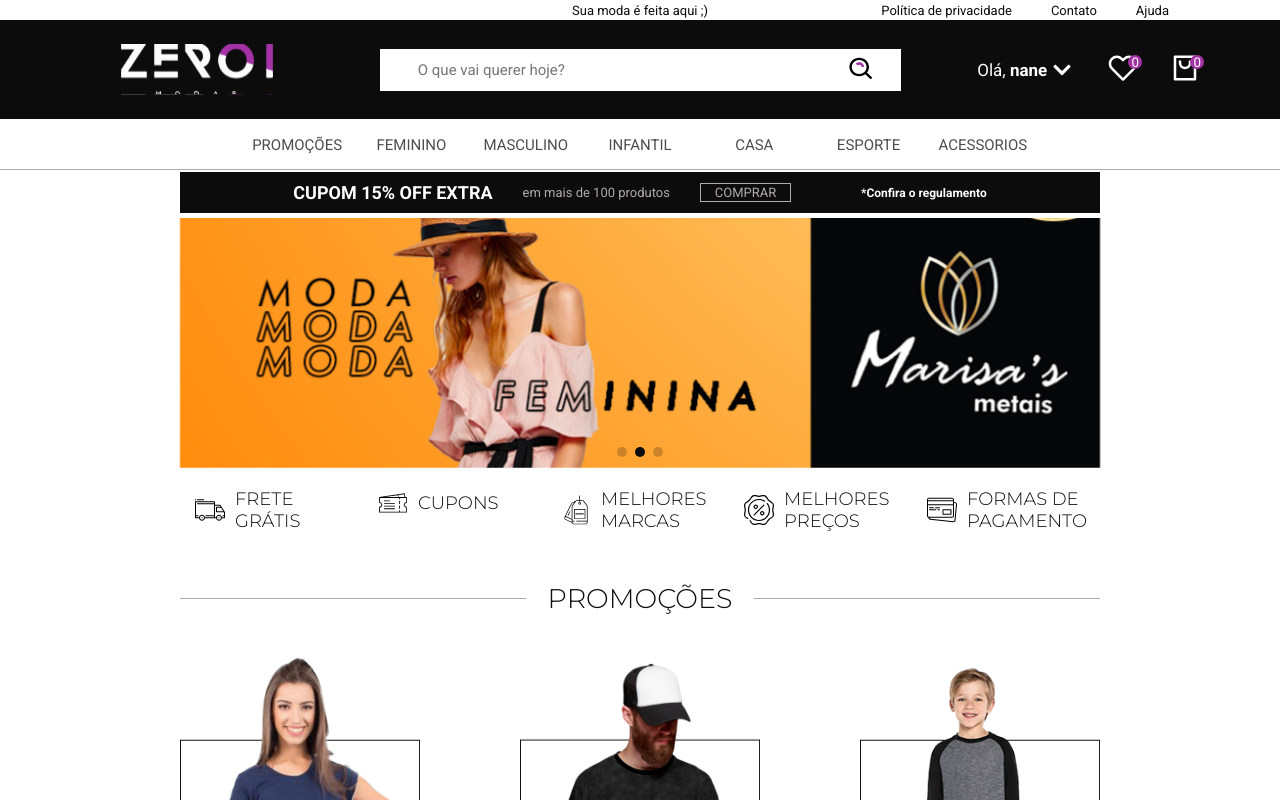
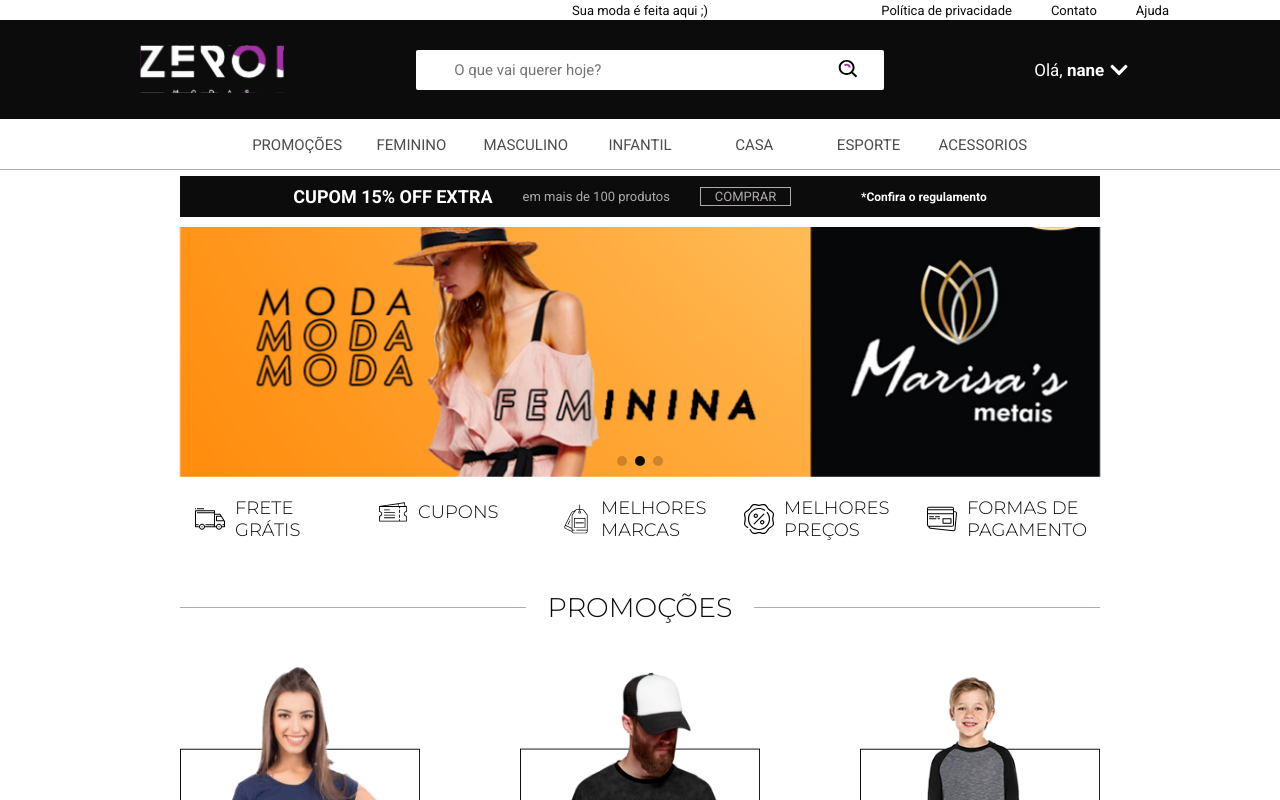
Before and after one commit to rayaneacacio/Zer01_Modas, a React (Vite) app: page / in a window 1280 px wide. Built offline with nearby package versions, Linux system fonts and the light colour scheme.

Commit message:
alteracao no header e correcao de dimensoes na aplicacao

```diff
--- a/src/components/BoxCupom/style.js
+++ b/src/components/BoxCupom/style.js
@@ -9,7 +9,7 @@
   grid-template-areas: "title button span_area" "subtitle button none";
   align-items: center;
 
-  margin: 0.2rem 0 0.5rem 0;
+  margin: 0.6rem 0 1rem 0;
 
   position: relative;
 
@@ -19,16 +19,18 @@
 
   h3 {
     grid-area: title;
+    font-size: 1.3rem;
   }
 
   p {
     color: ${({ theme }) => theme.COLORS.GRAY_500};
     grid-area: subtitle;
+    font-size: 1.2rem;
   }
 
   button {
     color: ${({ theme }) => theme.COLORS.GRAY_500};
-    font-size: 1.4rem;
+    font-size: 1.2rem;
     width: 7.5rem;
 
     grid-area: button;
--- a/src/components/Button/style.js
+++ b/src/components/Button/style.js
@@ -5,6 +5,7 @@
   color: ${({ theme }) => theme.COLORS.BLACK};
   font-size: 1.6rem;
   padding: 0.5rem 1rem;
+  border-radius: 2px;
 
   display: flex;
   align-items: center;
--- a/src/components/Header/index.jsx
+++ b/src/components/Header/index.jsx
@@ -15,6 +15,8 @@
 
 export function Header() {
   const [ menuDesktop, setMenuDesktop ] = useState("close");
+
+  const isAdmin = true;
 
   const navigate = useNavigate();
   const route = useLocation();
@@ -58,22 +60,28 @@
     navigate("/favorites");
   }
 
+  function navigateNewOutfit() {
+    navigate("/new-outfit");
+  }
+
   useEffect(() => {
     const menu = document.querySelector(".boxButtons aside");
     const modal = sessionStorage.getItem("@zer01modas:modal");
 
-    if(menuDesktop == "open") {
-      menu.style.display = "flex";
+    if(menu) {
+      if(menuDesktop == "open") {
+        menu.style.display = "flex";
 
-    } else if(menuDesktop == "close" && !modal) {
-      menu.style.display = "none";
+      } else if(menuDesktop == "close" && !modal) {
+        menu.style.display = "none";
 
+      }
     }
 
   }, [ menuDesktop ]);
 
   return (
-    <Container $pathname={ route.pathname }>
+    <Container $pathname={ route.pathname } $isAdmin={ isAdmin }>
 
       <div>
         <p> Sua moda é feita aqui ;) </p>
@@ -94,19 +102,23 @@
           </button>
           <NavMenu onMouseOver={ handleMenuDesktopDisplayBlock } onMouseOut={ handleMenuDesktopDisplayNone }  />
 
+          {
+            !isAdmin &&
           <button>
-            <FiHeart size={ 30 } onClick={ navigateFavorites } />
+            <FiHeart size={ 25 } onClick={ navigateFavorites } />
             <span> 0 </span>
           </button>
-
+          }
+          {
+            !isAdmin &&
           <button>
-            <RiShoppingBag2Line size={ 30 } onClick={ navigateShopping } />
+            <RiShoppingBag2Line size={ 25 } onClick={ navigateShopping } />
             <span> 0 </span>
           </button>
+          }
         </div>
 
         <Input className="input" placeholder="O que vai querer hoje?" icon={ iconSearch } />
-
       </div>
 
     </Container>
--- a/src/components/Header/style.js
+++ b/src/components/Header/style.js
@@ -36,20 +36,29 @@
     display: grid;
     grid-template-areas: "logo buttons" "input input";
     align-items: center;
-    justify-content: space-around;
+    justify-content: space-between;
     row-gap: 0.5rem;
 
     > img {
       grid-area: logo;
-      width: 10rem;
+      width: 9rem;
       height: 3.2rem;
+      padding-left: 1rem;
+    }
+
+    > img, .input {
+      margin-left: 2rem;
     }
   }
 
   .boxButtons {
     grid-area: buttons;
+    height: 3rem;
+    margin-right: 1rem;
 
     display: flex;
+    align-items: center;
+    justify-content: flex-end;
     gap: 1.1rem;
 
     > aside {
@@ -69,7 +78,7 @@
         border-radius: 50%;
 
         position: absolute;
-        right: -3px;
+        right: -2px;
         top: 2px;
       }
     }
@@ -84,6 +93,8 @@
     align-items: center;
     gap: 0.5rem;
 
+    margin: ${({ $isAdmin }) => $isAdmin && "1rem 1.5rem"};
+
     svg {
       animation: ${({ $pathname }) => $pathname === "/" && "rotate180 0.3s reverse forwards"};
     }
@@ -91,6 +102,14 @@
 
   .input {
     grid-area: input;
+    border-radius: 2px;
+    width: 90%;
+    height: 3rem;
+
+    > img {
+      width: 2.5rem;
+      height: 2.5rem;
+    }
   }
 
   @media(min-width: 1000px) {
@@ -133,5 +152,9 @@
       font-size: 1.7rem;
       width: 11.3rem !important;
     }
+
+    .input {
+      height: 4rem;
+    }
   }
 `;
--- a/src/components/Nav-Menu/index.jsx
+++ b/src/components/Nav-Menu/index.jsx
@@ -4,6 +4,7 @@
 import { RiHomeLine} from "react-icons/ri";
 import { IoMdContact } from "react-icons/io";
 import { SlLocationPin } from "react-icons/sl";
+import { TbShoppingCartPlus } from "react-icons/tb";
 import { LuBox } from "react-icons/lu";
 import { MdLogout } from "react-icons/md";
 import { TfiClose } from "react-icons/tfi";
@@ -14,7 +15,9 @@
 import { Container } from "./style";
 
 export function NavMenu({ ...rest }) {
-  const [ user, setUser ] = useState(false);
+  const [ user, setUser ] = useState(true);
+
+  const isAdmin = true;
 
   const navigate = useNavigate();
   const route = useLocation();
@@ -62,10 +65,14 @@
 
   return (
     <Container className="nav-menu" {...rest}>
-      <Button icon={ <RiHomeLine /> } title="Voltar para o Início" onClick={ navigateHome } />
+      <Button icon={ <RiHomeLine /> } title="Início" onClick={ navigateHome } />
       <Button icon={ <IoMdContact /> } title="Minha Conta" />
-      <Button icon={ <LuBox /> } title="Meus pedidos" />
-      <Button icon={ <SlLocationPin /> } title="Meus Endereços" />
+
+      { !isAdmin && <Button icon={ <LuBox /> } title="Meus pedidos" /> }
+      { !isAdmin && <Button icon={ <SlLocationPin /> } title="Meus Endereços" /> }
+
+      { isAdmin && <Button icon={ <TbShoppingCartPlus /> } title="Novo item" /> }
+
       <Button icon={ <MdLogout /> } title={ user ? "Sair" : "Entrar" } onClick={ user ? handleSignOut : handleSignature } />
       <dialog className="modal-login">
         <div>
--- a/src/components/Nav-Menu/style.js
+++ b/src/components/Nav-Menu/style.js
@@ -32,8 +32,8 @@
     height: 25rem;
 
     position: absolute;
-    top: 4rem;
-    left: -6rem;
+    top: 2.5rem;
+    left: -5rem;
     padding-top: 4rem;
 
     gap: 1rem;
--- a/src/components/SecondHeader/index.jsx
+++ b/src/components/SecondHeader/index.jsx
@@ -19,7 +19,6 @@
     <Container>
       <Header />
       <Button icon={ <LiaAngleLeftSolid size={ 20 } /> } onClick={ navigateBack } />
-      <Button icon={ <FiSearch size={ 30 } /> } className="buttonSearch" />
     </Container>
   )
 }
--- a/src/components/SecondHeader/style.js
+++ b/src/components/SecondHeader/style.js
@@ -11,6 +11,11 @@
     .input {
       display: none;
     }
+
+    .boxButtons {
+      justify-content: flex-end;
+      margin-top: 0.1rem;
+    }
   }
 
   > button {
@@ -21,13 +26,6 @@
 
     svg {
       height: 3.5rem;
-    }
-  }
-
-  .buttonSearch {
-    right: 1.5rem;
-    svg {
-      height: 3rem;
     }
   }
 
@@ -52,10 +50,6 @@
         width: 2.5rem;
       }
     }
-
-    .buttonSearch {
-      display: none;
-    }
   }
 
   @media(min-width: 1400px) {
--- a/src/pages/Favorites/style.js
+++ b/src/pages/Favorites/style.js
@@ -11,7 +11,7 @@
 
     width: 100%;
 
-    padding: 1rem 0;
+    padding: 1rem;
     margin-top: 13rem;
     box-shadow: rgba(0, 0, 0, 0.15) 2.4px 2.4px 3.2px;
   }
--- a/src/pages/Menu/style.js
+++ b/src/pages/Menu/style.js
@@ -14,6 +14,7 @@
     > :nth-child(2) {
       padding-top: 0;
       margin-top: 0.4rem;
+      justify-content: space-between;
 
       .firstButton svg {
         animation: rotate180 0.3s forwards;
```
